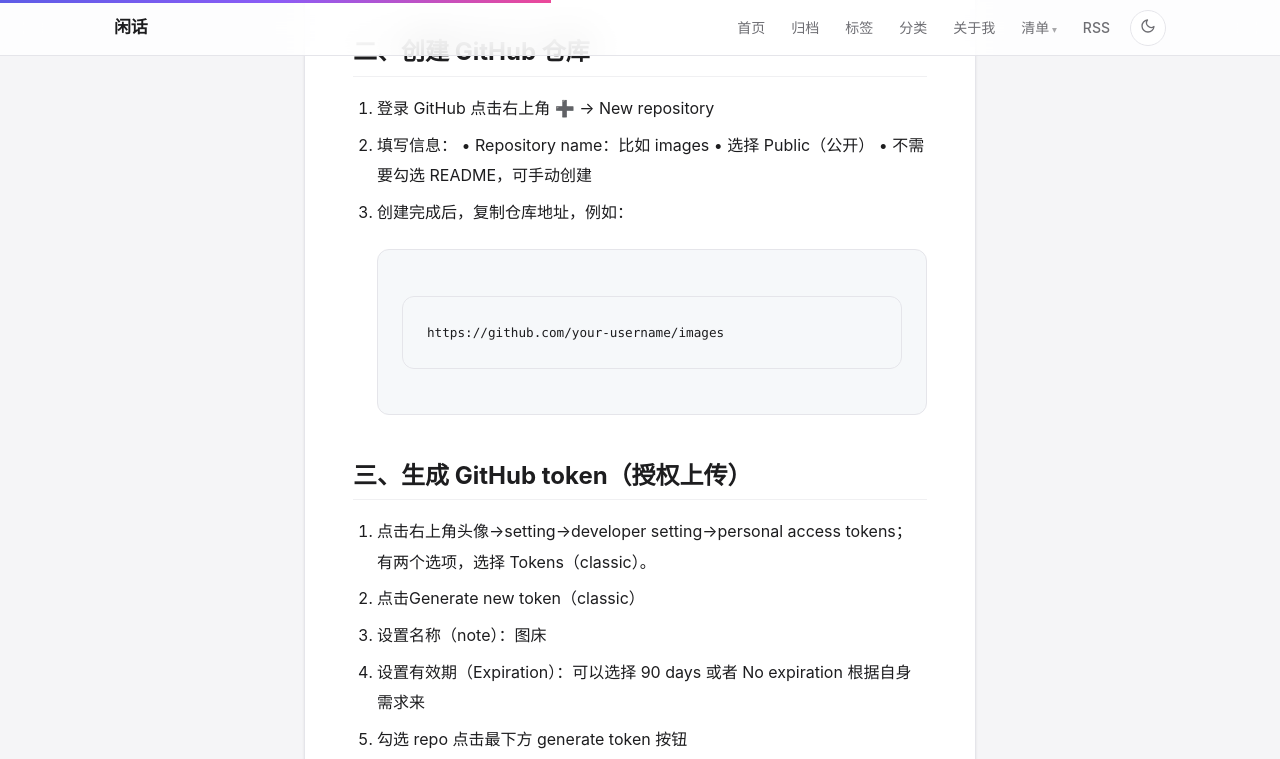
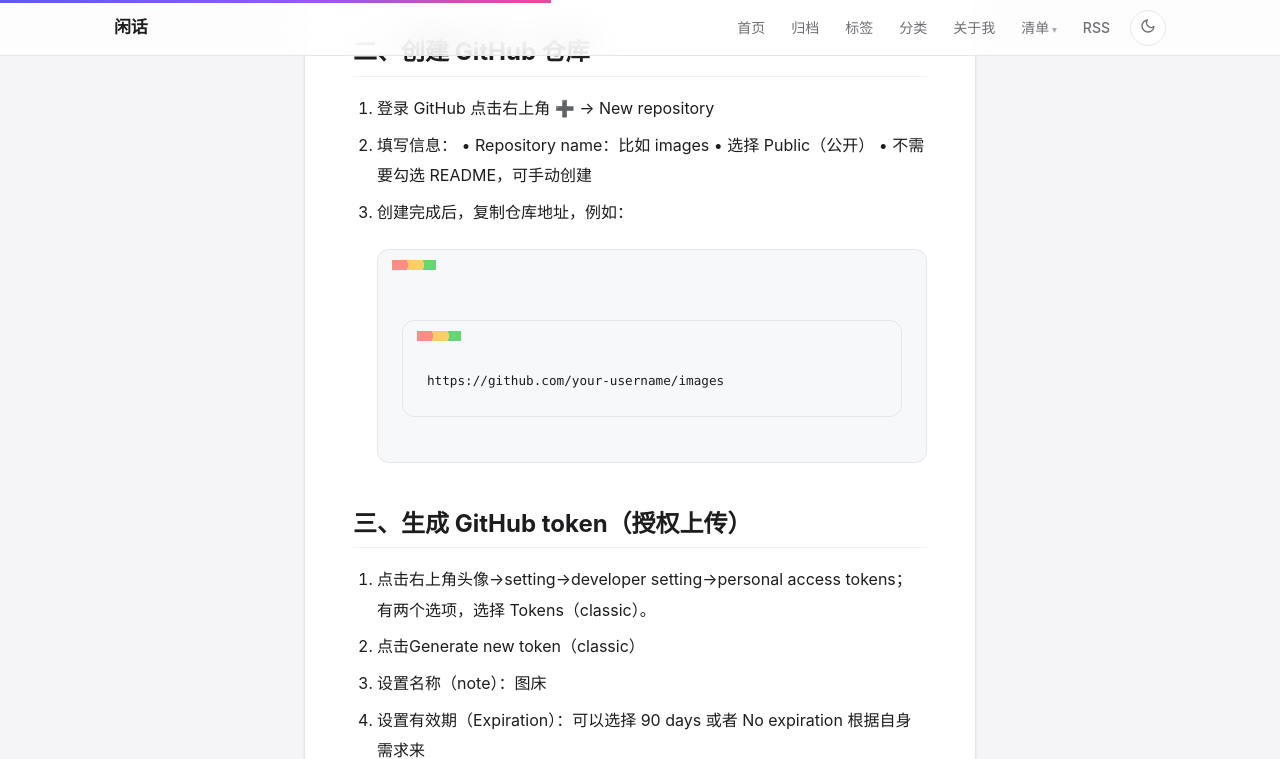
Before and after one commit to lccccc1024/lccccc1024.github.io, a Jekyll site: the page built from _posts/2025-04-25-使用GitHub+picgo搭建免费图床.md, in a window 1280 px wide and 1400 px high, scrolled down 1046 px. Shown: the top 759 px of the window. Built offline with Jekyll 4.4.1, drawn with Linux system fonts in a browser that asks for light colours; comment, search, counter and statistics services are not loaded; grey boxes are pictures that could not be loaded.

Commit message:
feat: 文章导航毛玻璃化 + 缩略图动态光晕 + 代码块顶栏 + 归档标签增强

```diff
--- a/assets/css/custom.css
+++ b/assets/css/custom.css
@@ -425,9 +425,15 @@ h3 { font-size: 1.25rem; margin: 1.2em 0 0.5em; }
   display: block;
   text-decoration: none;
   overflow: hidden;
+  background-size: 120% 120%;
+  animation: bg-drift 15s ease infinite;
 }
 
-/* Subtle dot pattern overlay */
+@keyframes bg-drift {
+  0%, 100% { background-position: 0% 50%; }
+  50% { background-position: 100% 50%; }
+}
+
 .home-thumb-placeholder::before {
   content: '';
   position: absolute;
@@ -438,18 +444,25 @@ h3 { font-size: 1.25rem; margin: 1.2em 0 0.5em; }
   z-index: 1;
 }
 
-/* Decorative circle */
+/* Animated glow orb */
 .home-thumb-placeholder::after {
   content: '';
   position: absolute;
-  width: 80px;
-  height: 80px;
+  width: 100px;
+  height: 100px;
   border-radius: 50%;
-  background: rgba(255,255,255,0.06);
-  bottom: -24px;
-  right: -24px;
+  background: radial-gradient(circle, rgba(255,255,255,0.12) 0%, transparent 70%);
+  top: -30px;
+  right: -30px;
   pointer-events: none;
   z-index: 1;
+  animation: orb-drift 8s ease-in-out infinite;
+}
+
+@keyframes orb-drift {
+  0%, 100% { transform: translate(0, 0) scale(1); }
+  33% { transform: translate(-15px, 15px) scale(1.15); }
+  66% { transform: translate(-5px, 5px) scale(0.95); }
 }
 
 /* Per-category gradients (more refined palette) */
@@ -716,11 +729,30 @@ h3 { font-size: 1.25rem; margin: 1.2em 0 0.5em; }
   border: 1px solid var(--border);
   border-radius: var(--radius-md);
   padding: var(--space-lg);
+  padding-top: calc(var(--space-lg) + 24px);
   margin: 1.5em 0;
   overflow-x: auto;
   font-family: var(--font-mono);
   font-size: 0.9rem;
   line-height: 1.6;
+}
+
+/* macOS-style top bar with traffic light dots */
+.post-content pre::before,
+.post-content .highlight::before {
+  content: '';
+  position: absolute;
+  top: 10px;
+  left: 14px;
+  width: 44px;
+  height: 10px;
+  background:
+    radial-gradient(circle at 6px 5px, #ff5f57 10px, transparent 10px),
+    radial-gradient(circle at 22px 5px, #ffbd2e 10px, transparent 10px),
+    radial-gradient(circle at 38px 5px, #28c840 10px, transparent 10px);
+  pointer-events: none;
+  z-index: 2;
+  opacity: 0.7;
 }
 
 .post-content code {
@@ -751,16 +783,20 @@ h3 { font-size: 1.25rem; margin: 1.2em 0 0.5em; }
   flex-direction: column;
   gap: var(--space-xs);
   padding: var(--space-md);
+  background: var(--bg-nav);
+  backdrop-filter: blur(20px) saturate(180%);
+  -webkit-backdrop-filter: blur(20px) saturate(180%);
   border: 1px solid var(--border);
   border-radius: var(--radius-md);
   text-decoration: none;
-  transition: all 0.2s ease;
+  transition: all 0.3s ease;
   height: 100%;
 }
 .post-nav a:hover {
   border-color: var(--accent);
   background: var(--accent-light);
-  box-shadow: var(--shadow-sm);
+  transform: translateY(-2px);
+  box-shadow: var(--shadow-md);
 }
 
 .nav-label {
@@ -856,10 +892,12 @@ h3 { font-size: 1.25rem; margin: 1.2em 0 0.5em; }
   gap: var(--space-md);
   padding: var(--space-md) var(--space-lg);
   margin-bottom: var(--space-sm);
-  background: var(--bg-card);
+  background: var(--bg-nav);
+  backdrop-filter: blur(20px) saturate(180%);
+  -webkit-backdrop-filter: blur(20px) saturate(180%);
   border: 1px solid var(--border);
   border-radius: var(--radius-md);
-  transition: all 0.2s ease;
+  transition: all 0.3s ease;
   box-shadow: var(--shadow-sm);
 }
 .archive-item:hover {
@@ -930,8 +968,8 @@ h3 { font-size: 1.25rem; margin: 1.2em 0 0.5em; }
 .tag-cloud a:hover {
   background: var(--accent);
   color: #ffffff;
-  transform: translateY(-1px);
-  box-shadow: var(--shadow-sm);
+  transform: translateY(-2px) scale(1.05);
+  box-shadow: var(--shadow-md);
 }
 
 /* ===== 搜索框 ===== */
```
